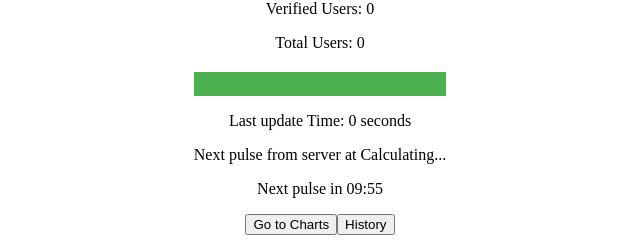
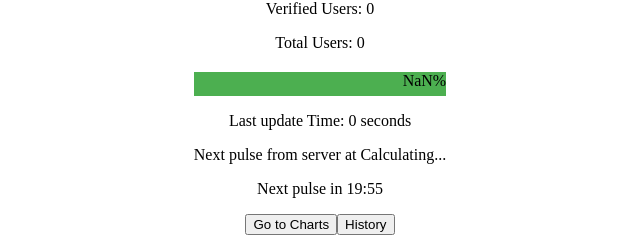
Before and after one commit to theeurbanlegend/front, a React (Vite) app: page / in a window 1280 px wide. Shown: the part 404-652 px from the top of the page, without its empty margins (320-960 px from the left). Built offline with nearby package versions, Linux system fonts and the light colour scheme; no server answers.

Commit message:
More visual

```diff
--- a/src/components/Home.jsx
+++ b/src/components/Home.jsx
@@ -6,11 +6,12 @@ import axios from 'axios';
 
 const socket = io.connect('https://tally-monitor-engine.onrender.com');
 
+
 const Home = () => {
   const navigate=useNavigate()
   const [userStats, setUserStats] = useState({ verifiedUsersCount: 0, totalUsersCount: 0, exeTime: 0 });
   const [nextPulseTime, setNextPulseTime] = useState(null);
-  const [countdown, setCountdown] = useState(600); // Initial countdown in seconds (10 minutes)
+  const [countdown, setCountdown] = useState(1200); // Initial countdown in seconds (20 minutes)
   const [updateTimes, setUpdateTimes] = useState([]);
 
   useEffect(() => {
@@ -20,14 +21,14 @@ const Home = () => {
 
       // Calculate the next pulse time (assuming it comes every 3 seconds)
       const now = new Date();
-      const nextPulse = new Date(now.getTime() + 10 * 60 * 1000); // 10 minutes later
+      const nextPulse = new Date(now.getTime() + 20 * 60 * 1000); // 10 minutes later
       setNextPulseTime(nextPulse);
 
       // Update the history of update times
 
 
       // Reset countdown to 10 minutes when new data is received
-      setCountdown(600);
+      setCountdown(1200);
     };
     // Listen for the 'userVerificationStats' event
     socket.on('userVerificationStats', handleUserVerificationStats);
@@ -58,7 +59,7 @@ const Home = () => {
       // Calculate the next pulse time (assuming it comes every 3 seconds)
       // Calculate the next pulse time
       const nextPulse = new Date(createdAt);
-      nextPulse.setMinutes(nextPulse.getMinutes() + 10); // 10 minutes later
+      nextPulse.setMinutes(nextPulse.getMinutes() + 20); // 10 minutes later
       setNextPulseTime(nextPulse);
 
       // Calculate the countdown timer
@@ -76,7 +77,7 @@ const Home = () => {
   // Calculate the percentage of verified users
   const verifiedUsersPercentage = Math.round((userStats.verifiedUsersCount / userStats.totalUsersCount) * 100);
   const formattedNextPulseTime = nextPulseTime
-    ? `${nextPulseTime.toLocaleTimeString()} (in 10 minutes)`
+    ? `${nextPulseTime.toLocaleTimeString()} (in 20 minutes)`
     : 'Calculating...';
 
   // Format the countdown timer
@@ -99,7 +100,7 @@ const Home = () => {
         <p>Verified Users: {userStats.verifiedUsersCount}</p>
         <p>Total Users: {userStats.totalUsersCount}</p>
         <div className="progress-bar" style={{ width: '100%', backgroundColor: '#ddd' }}>
-          <div style={{ width: `${verifiedUsersPercentage}%`, backgroundColor: '#4CAF50', height: '24px' }}></div>
+          <div style={{ width: `${verifiedUsersPercentage}%`, backgroundColor: '#4CAF50', height: '24px', textAlign:'right' }}> {verifiedUsersPercentage}%</div>
         </div>
         <p>Last  update Time: {userStats.exeTime} seconds</p>
         <p>Next pulse from server at {formattedNextPulseTime}</p>
```
